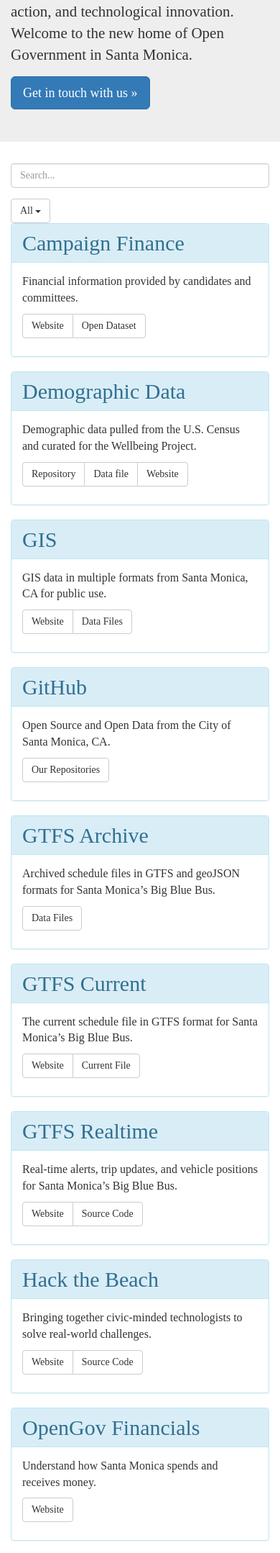
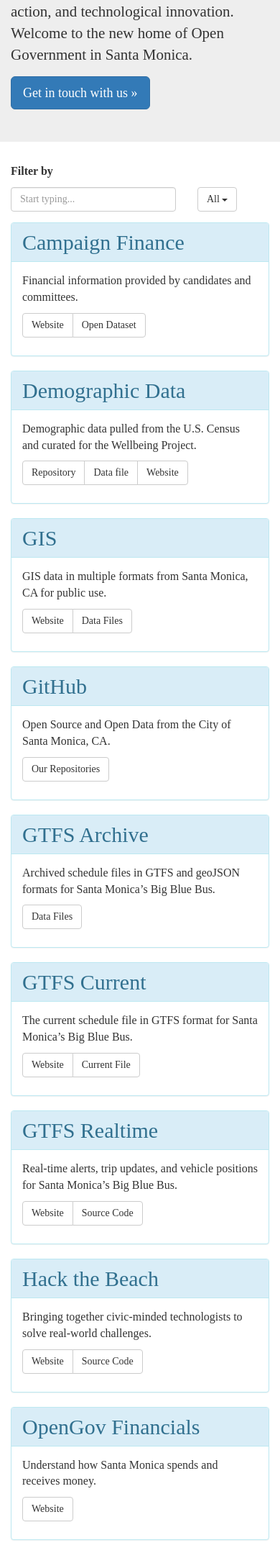
Before and after one commit to CityofSantaMonica/open.smgov.net, a Jekyll site: the page built from index.html, in a window 390 px wide. Shown: the part 495-2653 px from the top of the page at 72% size. Built offline with Jekyll 4.4.1, drawn with Linux system fonts in a browser that asks for light colours; nearby versions of some CDN libraries; comment, search, counter and statistics services are not loaded.

Commit message:
Quick fixes for mobile

```diff
--- a/css/main.scss
+++ b/css/main.scss
@@ -26,3 +26,7 @@
   line-height: 10em;
   text-align: center;
 }
+
+.margin-bottom {
+  margin-bottom: 15px;
+}
--- a/index.html
+++ b/index.html
@@ -6,14 +6,17 @@
 
 <div class="container">
   <div class="row">
-    <div class="col-lg-3">
+    <div class="col-xs-12">
+      <p><strong>Filter by</strong></p>
+    </div>
+    <div class="col-xs-8 col-lg-3">
       <div class="form-group">
         <label class="sr-only" for="search">Search</label>
-        <input type="text" class="form-control" id="search" placeholder="Search..." />
+        <input type="text" class="form-control" id="search" placeholder="Start typing..." />
       </div>
     </div>
-    <div class="col-lg-3">
-      <div class="dropdown">
+    <div class="col-xs-4 col-lg-3">
+      <div class="margin-bottom dropdown">
         <button class="btn btn-default dropdown-toggle" type="button" id="categoryFilter" data-toggle="dropdown" aria-haspopup="true" aria-expanded="false">
           <span id="categorySelection">
             <span class="fi fi-fw fi-globe"></span> All
```
